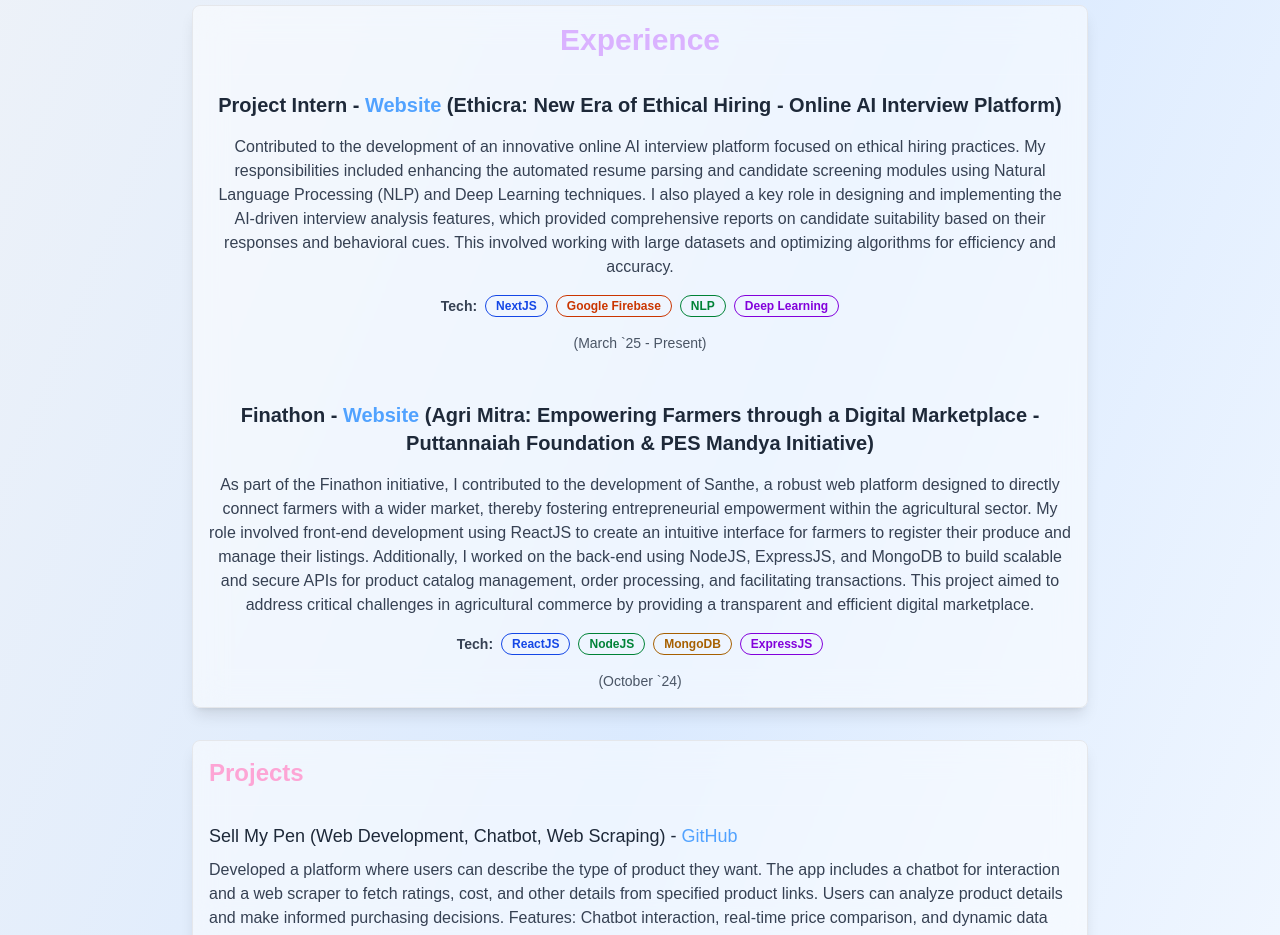
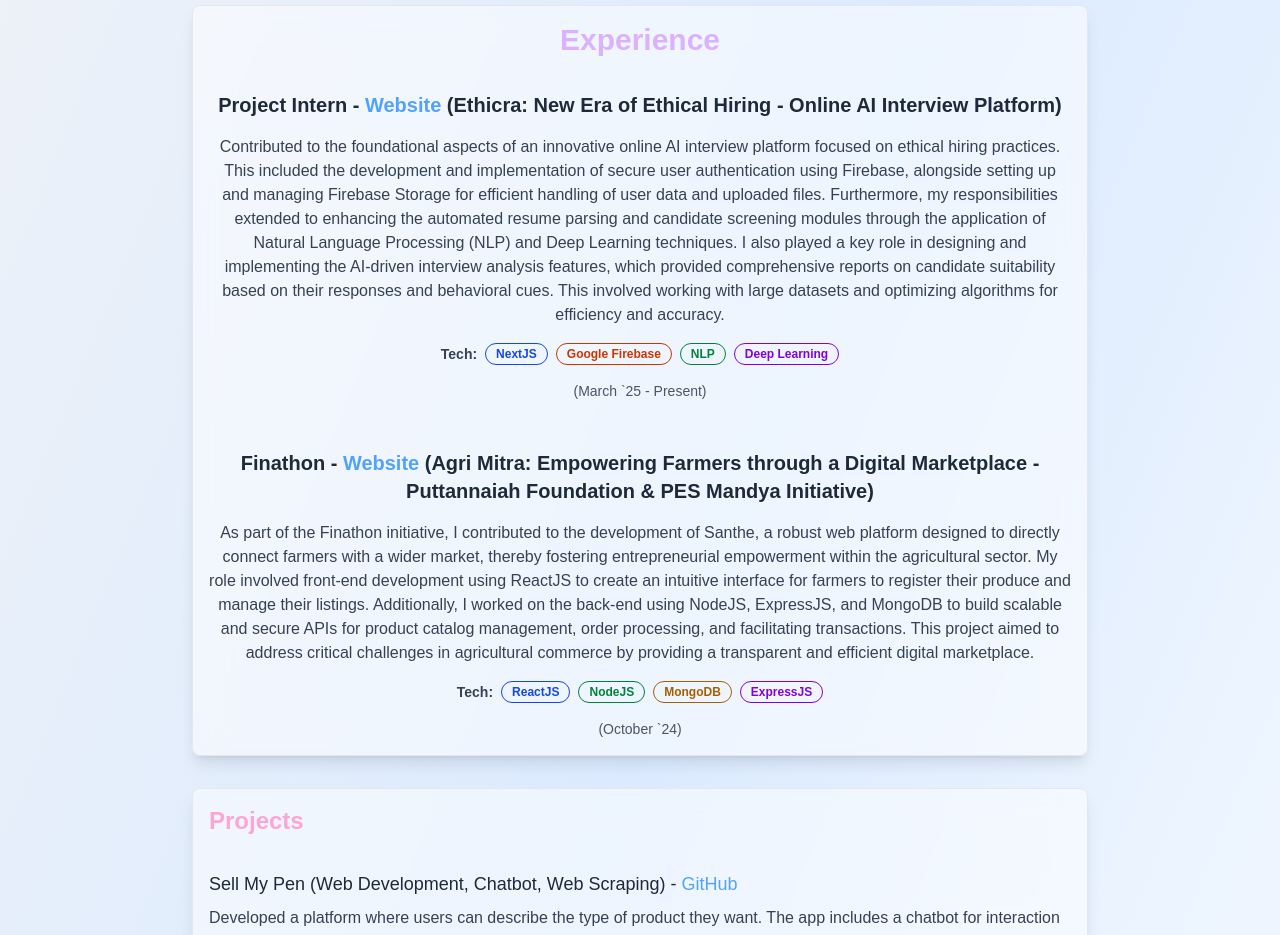
Before and after one commit to zennyMe17/hemanth_portfolio, a Next.js app: page / in a window 1280 px wide. Shown: the part 820-1755 px from the top of the page. Built offline with nearby package versions, Linux system fonts and the light colour scheme.

Commit message:
Update page.tsx

```diff
--- a/app/page.tsx
+++ b/app/page.tsx
@@ -178,7 +178,10 @@ const HemanthSWebsite = () => {
                 (Ethicra: New Era of Ethical Hiring - Online AI Interview Platform)
               </h3>
               <p className={`text-center ${getThemeClasses('text-gray-300', 'text-gray-700')}`}>
-                Contributed to the development of an innovative online AI interview platform focused on ethical hiring practices. My responsibilities included enhancing the automated resume parsing and candidate screening modules using Natural Language Processing (NLP) and Deep Learning techniques. I also played a key role in designing and implementing the AI-driven interview analysis features, which provided comprehensive reports on candidate suitability based on their responses and behavioral cues. This involved working with large datasets and optimizing algorithms for efficiency and accuracy.
+
+Contributed to the foundational aspects of an innovative online AI interview platform focused on ethical hiring practices. This included the development and implementation of secure user authentication using Firebase, alongside setting up and managing Firebase Storage for efficient handling of user data and uploaded files. Furthermore, my responsibilities extended to enhancing the automated resume parsing and candidate screening modules through the application of Natural Language Processing (NLP) and Deep Learning techniques. I also played a key role in designing and implementing the AI-driven interview analysis features, which provided comprehensive reports on candidate suitability based on their responses and behavioral cues. This involved working with large datasets and optimizing algorithms for efficiency and accuracy.
+
+
               </p>
               <div className="text-sm mt-2 flex flex-wrap gap-2 justify-center items-center">
                 <span className={`font-semibold ${getThemeClasses('text-gray-300', 'text-gray-700')}`}>Tech:</span>{' '}
```
